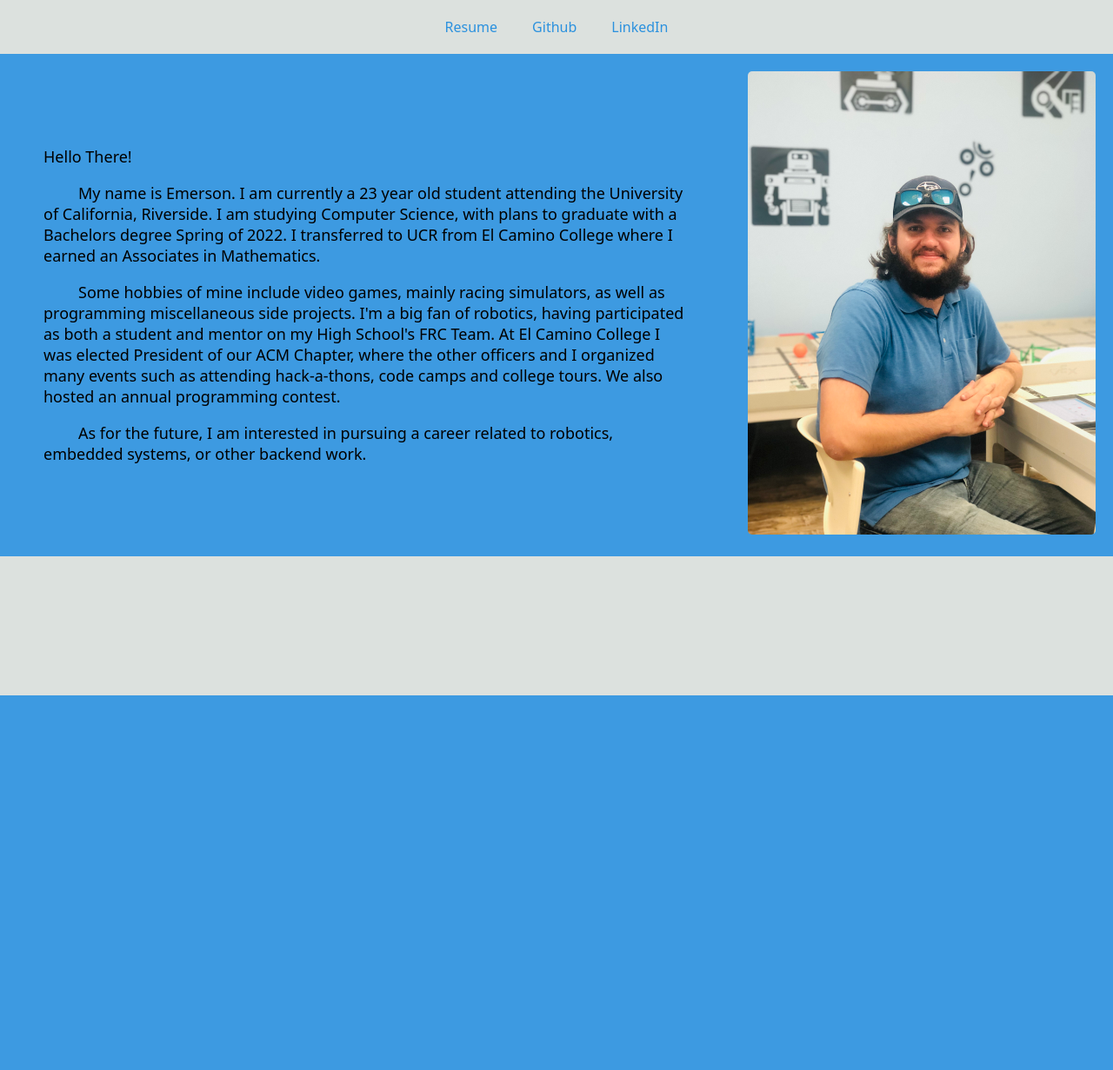
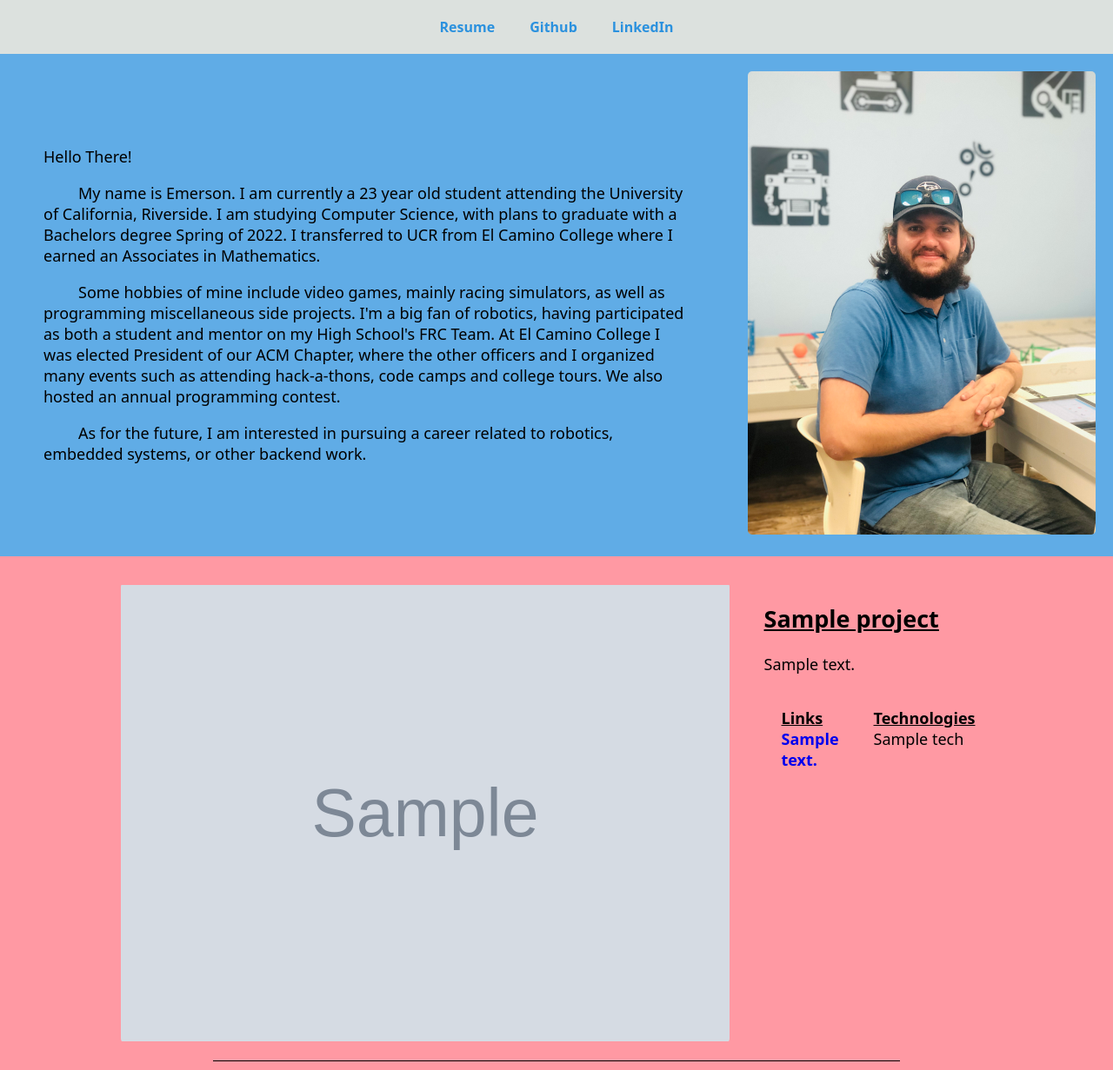
Before and after one commit to emwjacobson/emwj.dev, a Django app: template web/app/templates/app/index.html in a window 1280 px wide. Shown: the whole page at 87% size. Before the commit the page ends 800 px from the top, so only its background shows below. Run offline with Django 3.2, Linux system fonts and the light colour scheme; the template is opened without the code that fills it: most values are stand-ins (such as "Sample title", 1, 10 or a date in 2020); grey boxes marked "Sample" are stand-in pictures.

Commit message:
Added projects to page

```diff
--- a/web/app/static/styles.css
+++ b/web/app/static/styles.css
@@ -21,6 +21,7 @@ img{
     display: flex;
     margin: 0px;
     justify-content: center;
+    font-weight: 600;
 }
 
 .nav-link {
@@ -40,7 +41,7 @@ img{
 }
 
 .about {
-    background-color: #3D9AE1;
+    background-color: #60ACE6;
     display: flex;
     justify-content: center;
     align-items: center;
@@ -56,20 +57,102 @@ img{
 }
 
 .about-image {
-    /* background-color: green; */
     padding: 20px;
     flex: 0 0 400px;
 }
 
 .about-image > img {
-    /* background-color: red; */
     border-radius: 5px;
     max-height: 100vh;
     object-fit: contain;
 }
+
+.projects {
+    padding: 10px 50px;
+    background-color: #FF99A3;
+    display: flex;
+    flex-direction: column;
+    justify-content: center;
+    align-items: center;
+}
+
+.project {
+    display: flex;
+    flex-direction: row;
+    justify-content: center;
+    border-bottom: 1px solid black;
+}
+
+.project:nth-child(odd) {
+    flex-direction: row-reverse;
+}
+
+.project-text {
+    padding: 20px;
+}
+
+.project-text {
+    font-size: large;
+}
+
+.project-image {
+    padding: 20px;
+    flex: 0 0 700px;
+}
+
+.project-image > img {
+    border-radius: 5px;
+    max-height: 100vh;
+    object-fit: contain;
+}
+
+.project-info {
+    /* background-color: green; */
+    display: flex;
+    justify-content: center;
+}
+
+.project-links {
+    /* background-color: red; */
+    padding: 20px;
+}
+
+.project-links > ul {
+    list-style-type: none;
+    padding-left: 0;
+    margin: 0;
+}
+
+.project-technologies {
+    /* background-color: blue; */
+    padding: 20px;
+}
+
+.project-technologies > ul {
+    list-style-type: none;
+    padding-left: 0;
+    margin: 0;
+}
+
 
 @media (max-width: 800px) {
     .about {
         flex-direction: column-reverse;
     }
 }
+
+@media (max-width: 1200px) {
+    .project {
+        flex-direction: column;
+    }
+    .project:nth-child(odd) {
+        flex-direction: column;
+    }
+    .project-image {
+        padding: 20px;
+        flex: 0 0 0;
+    }
+    .projects {
+        padding: 10px;
+    }
+}
--- a/web/app/templates/app/base.html
+++ b/web/app/templates/app/base.html
@@ -23,29 +23,8 @@
   </div>
 </nav>
 
-<main>
-  <section class="about">
-    <div class="about-text">
-      <p style="text-indent: 0px;">Hello There!</p>
-
-      <p>
-        My name is Emerson. I am currently a 23 year old student attending the University of California, Riverside.
-        I am studying Computer Science, with plans to graduate with a Bachelors degree Spring of 2022.
-        I transferred to UCR from El Camino College where I earned an Associates in Mathematics.
-      </p>
-      <p>
-        Some hobbies of mine include video games, mainly racing simulators, as well as programming miscellaneous side projects. I'm a big fan of robotics, having participated as both a student and mentor on my High School's FRC Team. At El Camino College I was elected President of our ACM Chapter, where the other officers and I organized many events such as attending hack-a-thons, code camps and college tours. We also hosted an annual programming contest.
-      </p>
-      <p>
-        As for the future, I am interested in pursuing a career related to robotics, embedded systems, or other backend work.
-      </p>
-
-    </div>
-    <div class="about-image">
-      <img src="{% static 'portrait.jpg' %}" alt="Portrait">
-    </div>
-  </section>
-</main>
+{% block content %}
+{% endblock content %}
 
 <script src="https://code.jquery.com/jquery-3.6.0.slim.min.js" integrity="sha256-u7e5khyithlIdTpu22PHhENmPcRdFiHRjhAuHcs05RI=" crossorigin="anonymous"></script>
 
--- a/web/app/templates/app/index.html
+++ b/web/app/templates/app/index.html
@@ -1,46 +1,68 @@
 {% extends 'app/base.html' %}
+{% load static %}
 
 {% block content %}
-<p class="h1 pt-2">Portfolio</p><hr>
+<main>
+  <section class="about">
+    <div class="about-text">
+      <p style="text-indent: 0px;">Hello There!</p>
 
+      <p>
+        My name is Emerson. I am currently a 23 year old student attending the University of California, Riverside.
+        I am studying Computer Science, with plans to graduate with a Bachelors degree Spring of 2022.
+        I transferred to UCR from El Camino College where I earned an Associates in Mathematics.
+      </p>
+      <p>
+        Some hobbies of mine include video games, mainly racing simulators, as well as programming miscellaneous side projects. I'm a big fan of robotics, having participated as both a student and mentor on my High School's FRC Team. At El Camino College I was elected President of our ACM Chapter, where the other officers and I organized many events such as attending hack-a-thons, code camps and college tours. We also hosted an annual programming contest.
+      </p>
+      <p>
+        As for the future, I am interested in pursuing a career related to robotics, embedded systems, or other backend work.
+      </p>
+
+    </div>
+    <div class="about-image">
+      <img src="{% static 'portrait.jpg' %}" alt="Portrait">
+    </div>
+  </section>
+
+  <section class="projects">
     {% for project in projects %}
-<div class="card p-1 mb-2">
-  <div class="row no-gutters align-items-center">
-    <div class="col-md-4" style="border: 1px solid #ececec; border-radius: 3px;">
-      <img src="{{ project.image }}" class="card-img" loading="lazy">
-    </div>
-    <div class="col-md-8">
-      <div class="card-body">
-        <h5 class="card-title">{{ project.title }}</h5>
-        <hr>
-        <p class="card-text text-justify">{{ project.description }}</p>
-        <div class="container">
-          <div class="row">
+    <div class="project">
+      <div class="project-text">
+        <h1 style="text-decoration: underline;">{{ project.title }}</h1>
+        <p>
+          {{ project.description }}
+        </p>
+        <div class="project-info">
           {% if project.links %}
-            <div class="col-md-6" style="border-left: 1px solid lightgrey;">
-              <strong>Links</strong>
-              <ul style="margin-bottom: 0px;">
+          <div class="project-links">
+            <strong style="text-decoration: underline;">Links</strong>
+            <ul>
               {% for link in project.links %}
-                <li><a href="{{ link.url }}" target="_blank" rel="noopener noreferrer">{{ link.text }}</a></li>
+              <li><a href="{{ link.url }}" target="_blank" rel="noopener noreferrer" style="font-weight: 600;">{{ link.text }}</a></li>
               {% endfor %}
             </ul>
           </div>
           {% endif %}
-            <div class="col-md-6" style="border-left: 1px solid lightgrey;">
-              <strong>Technologies</strong>
-              <ul style="margin-bottom: 0px;">
+          <div class="project-technologies">
+            <strong style="text-decoration: underline;">Technologies</strong>
+            <ul>
               {% for tech in project.technologies %}
               <li>{{ tech }}</li>
               {% endfor %}
             </ul>
           </div>
         </div>
+
       </div>
-      </div>
-    </div>
+      <div class="project-image">
+        <img src="{{ project.image }}" loading="lazy">
       </div>
     </div>
     {% empty %}
     No projects...
     {% endfor %}
+  </section>
+</main>
+
 {% endblock content %}
```
Also changed, not shown: web/app/views.py (+4 -4 lines). Lines whose indentation alone changed are shown as unchanged.
